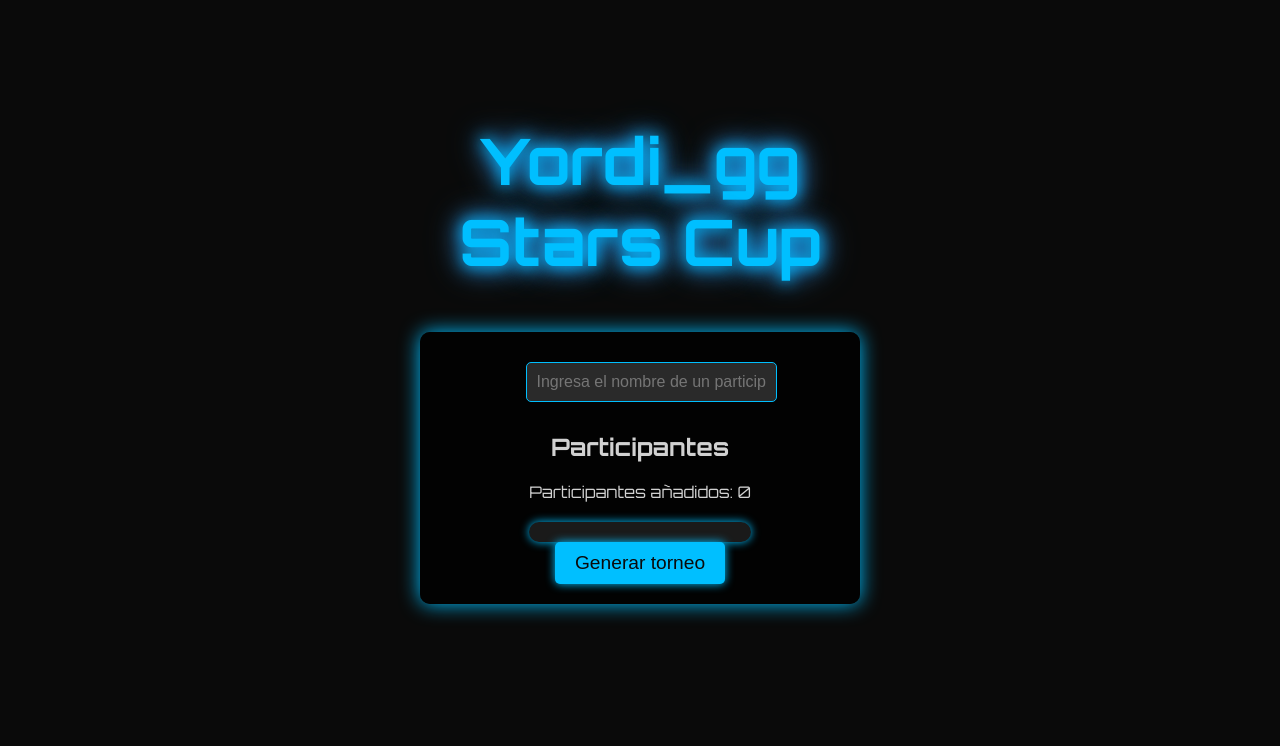
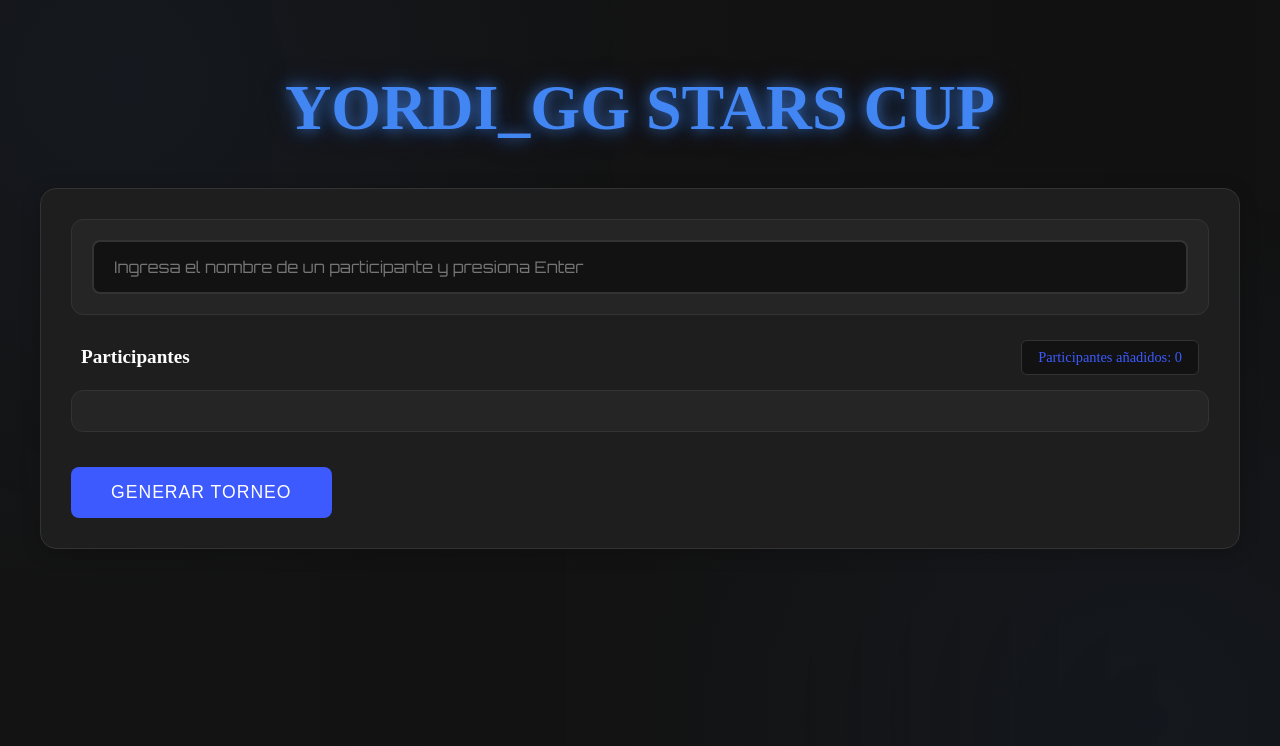
Before and after one commit to Yordigg/Torneo, a plain HTML site: page index.html in a window 1280 px wide. Drawn offline with Linux system fonts and the light colour scheme.

Commit message:
styles.css

```diff
--- a/styles.css
+++ b/styles.css
@@ -1,128 +1,285 @@
-/* Estilos generales */
-body {
-    font-family: 'Orbitron', sans-serif;
-    background-color: #0a0a0a; /* Fondo gris oscuro */
-    color: #d1d1d1; /* Color del texto */
-    margin: 0;
-    padding: 0;
-    display: flex;
-    justify-content: center;
-    align-items: center;
-    min-height: 100vh;
-    flex-direction: column;
+/* Tema de colores oscuro profesional */
+:root {
+    --bg-primary: #121212;
+    --bg-secondary: #1e1e1e;
+    --bg-tertiary: #252525;
+    --accent-primary: #3d5afe;
+    --accent-secondary: #536dfe;
+    --text-primary: #ffffff;
+    --text-secondary: #b3b3b3;
+    --danger: #cf6679;
+    --border-color: #333333;
 }
 
+/* Contenedor principal */
 .container {
-    text-align: center;
+    display: flex;
+    flex-direction: column;
+    align-items: center;
     width: 100%;
-    max-width: 500px; /* Ajustar el ancho máximo del contenedor */
+    max-width: 1400px;
+    margin: 0 auto;
     padding: 20px;
     box-sizing: border-box;
-    margin: 0 auto; /* Asegurar el centrado horizontal */
 }
 
-header {
-    margin-bottom: 50px; /* Mayor espacio debajo del encabezado */
+/* Formulario de torneo */
+.tournament-form {
+    width: 100%;
+    max-width: 1200px;
+    display: flex;
+    flex-direction: column;
+    gap: 25px;
+    background: var(--bg-secondary);
+    border-radius: 16px;
+    padding: 30px;
+    box-sizing: border-box;
+    box-shadow: 0 4px 20px rgba(0, 0, 0, 0.2);
+    border: 1px solid var(--border-color);
+    margin: 0 auto;
 }
 
-h1 {
-    color: #00BFFF; /* Azul brillante */
-    font-size: 4em;
-    text-shadow: 0 0 20px #00BFFF, 0 0 30px #1E90FF, 0 0 40px #4682B4;
-}
-
-.glow {
-    animation: glowAnimation 2s ease-in-out infinite alternate;
-}
-
-@keyframes glowAnimation {
-    from {
-        text-shadow: 0 0 10px #00BFFF, 0 0 20px #1E90FF, 0 0 30px #4682B4;
-    }
-    to {
-        text-shadow: 0 0 20px #00BFFF, 0 0 30px #1E90FF, 0 0 40px #4682B4;
-    }
-}
-
-/* Estilos específicos para el formulario de torneo */
-.tournament-form {
-    background: rgba(0, 0, 0, 0.8);
-    border-radius: 10px;
+/* Sección de entrada */
+.input-section {
+    background: var(--bg-tertiary);
     padding: 20px;
-    box-shadow: 0 0 20px #00BFFF;
-    display: flex;
-    flex-direction: column;
-    align-items: center; /* Centrar el contenido dentro del formulario */
+    border-radius: 12px;
+    border: 1px solid var(--border-color);
     width: 100%;
-    max-width: 400px;
-    margin: 0 auto; /* Asegurar el centrado horizontal */
+    box-sizing: border-box;
 }
 
 .tournament-form input[type="text"] {
     width: 100%;
-    padding: 10px;
-    margin: 10px 0;
-    border: 1px solid #00BFFF;
-    border-radius: 5px;
-    background-color: #2a2a2a; /* Fondo gris oscuro */
-    color: #d1d1d1;
+    padding: 15px 20px;
+    border: 2px solid var(--border-color);
+    border-radius: 8px;
+    background: var(--bg-primary);
+    color: var(--text-primary);
     font-size: 1em;
+    transition: all 0.2s ease;
+    box-sizing: border-box;
+    font-family: 'Orbitron', sans-serif;
 }
 
-.tournament-form button {
-    background: #00BFFF;
-    border: none;
-    padding: 10px 20px;
-    border-radius: 5px;
-    color: #0a0a0a;
-    font-size: 1.2em;
-    cursor: pointer;
-    transition: background 0.3s, transform 0.3s;
-    box-shadow: 0 0 10px #00BFFF;
+.tournament-form input[type="text"]:focus {
+    border-color: var(--accent-primary);
+    box-shadow: 0 0 0 2px rgba(61, 90, 254, 0.2);
+    outline: none;
 }
 
-.tournament-form button:hover {
-    background: #1E90FF;
-    transform: scale(1.05);
+/* Sección de jugadores */
+.players-section {
+    display: flex;
+    flex-direction: column;
+    gap: 15px;
+}
+
+.players-header {
+    display: flex;
+    justify-content: space-between;
+    align-items: center;
+    padding: 0 10px;
+}
+
+.players-header h2 {
+    color: var(--text-primary);
+    margin: 0;
+    font-size: 1.2em;
 }
 
 .players-container {
     display: grid;
-    grid-template-columns: repeat(2, 1fr); /* Dos columnas para mejor distribución */
-    gap: 10px;
-    margin-top: 20px;
-    max-height: 200px; /* Limitar la altura para mejor scroll */
+    grid-template-columns: repeat(auto-fill, minmax(250px, 1fr));
+    gap: 15px;
+    padding: 20px;
+    background: var(--bg-tertiary);
+    border-radius: 12px;
+    max-height: 400px;
     overflow-y: auto;
-    background-color: #1a1a1a; /* Fondo para el recuadro de participantes */
-    padding: 10px;
-    border-radius: 10px;
-    box-shadow: 0 0 10px #00BFFF;
+    border: 1px solid var(--border-color);
 }
 
+/* Tarjetas de jugador */
 .player {
     display: flex;
+    align-items: center;
     justify-content: space-between;
-    align-items: center;
-    background: #1a1a1a;
-    border: 2px solid #00BFFF;
-    border-radius: 5px;
-    padding: 10px;
-    color: #ffffff;
-    box-shadow: 0 0 10px #00BFFF;
-    font-size: 0.9em;
-    word-break: break-word; /* Para manejar nombres largos */
+    background: var(--bg-secondary);
+    padding: 12px 15px;
+    border-radius: 8px;
+    border: 1px solid var(--border-color);
+    transition: all 0.2s ease;
 }
 
-/* Mejorar el scroll */
+.player span {
+    color: var(--text-primary);
+    margin-right: 10px;
+    flex: 1;
+    white-space: nowrap;
+    overflow: hidden;
+    text-overflow: ellipsis;
+}
+
+.player:hover {
+    transform: translateY(-2px);
+    border-color: var(--accent-primary);
+    background: var(--bg-tertiary);
+}
+
+/* Botón eliminar */
+.remove-btn {
+    width: 24px;
+    height: 24px;
+    border-radius: 4px;
+    background: rgba(207, 102, 121, 0.1);
+    color: var(--danger);
+    border: 1px solid var(--danger);
+    display: flex;
+    align-items: center;
+    justify-content: center;
+    cursor: pointer;
+    transition: all 0.2s ease;
+    font-size: 12px;
+}
+
+.remove-btn:hover {
+    background: rgba(207, 102, 121, 0.2);
+    transform: scale(1.05);
+}
+
+/* Contador de participantes */
+.participant-count {
+    color: var(--accent-primary);
+    font-size: 0.9em;
+    padding: 8px 16px;
+    background: var(--bg-primary);
+    border-radius: 6px;
+    border: 1px solid var(--border-color);
+}
+
+/* Botón generar */
+.generate-btn {
+    align-self: center;
+    padding: 15px 40px;
+    background: var(--accent-primary);
+    color: var(--text-primary);
+    border: none;
+    border-radius: 8px;
+    font-size: 1.1em;
+    cursor: pointer;
+    transition: all 0.2s ease;
+    text-transform: uppercase;
+    letter-spacing: 1px;
+    margin-top: 10px;
+}
+
+.generate-btn:hover {
+    background: var(--accent-secondary);
+    transform: translateY(-2px);
+}
+
+/* Scrollbar personalizada */
 .players-container::-webkit-scrollbar {
     width: 8px;
 }
 
-.players-container::-webkit-scrollbar-thumb {
-    background-color: #00BFFF;
-    border-radius: 10px;
+.players-container::-webkit-scrollbar-track {
+    background: var(--bg-primary);
+    border-radius: 4px;
 }
 
-.players-container::-webkit-scrollbar-track {
-    background-color: #1a1a1a;
+.players-container::-webkit-scrollbar-thumb {
+    background: var(--border-color);
+    border-radius: 4px;
 }
+
+.players-container::-webkit-scrollbar-thumb:hover {
+    background: var(--accent-primary);
+}
+
+/* Responsive design */
+@media (max-width: 768px) {
+    .container {
+        padding: 10px;
+    }
+
+    .tournament-form {
+        padding: 20px;
+        margin: 10px;
+    }
+
+    .players-container {
+        grid-template-columns: 1fr;
+        padding: 15px;
+    }
+
+    .generate-btn {
+        width: 100%;
+        padding: 12px 20px;
+    }
+
+    .input-section {
+        padding: 15px;
+    }
+
+    .tournament-form input[type="text"] {
+        padding: 12px 15px;
+        font-size: 0.9em;
+    }
+}
+
+/* Fondo animado */
+body {
+    background: var(--bg-primary);
+    position: relative;
+    overflow-x: hidden;
+}
+
+body::before {
+    content: '';
+    position: fixed;
+    top: 0;
+    left: 0;
+    width: 100%;
+    height: 100%;
+    background:
+        radial-gradient(circle at 10% 10%, rgba(66, 134, 244, 0.05) 0%, transparent 40%),
+        radial-gradient(circle at 90% 90%, rgba(66, 134, 244, 0.05) 0%, transparent 40%),
+        linear-gradient(to right, rgba(30, 30, 30, 0.1) 0%, transparent 100%);
+    animation: gradientMove 15s ease infinite;
+    z-index: -1;
+}
+
+@keyframes gradientMove {
+    0% { background-position: 0% 0%; }
+    50% { background-position: 100% 100%; }
+    100% { background-position: 0% 0%; }
+}
+
+/* Título mejorado */
+h1.glow {
+    color: #4286f4;
+    font-size: 4em;
+    text-transform: uppercase;
+    text-shadow:
+        0 0 10px rgba(66, 134, 244, 0.5),
+        0 0 20px rgba(66, 134, 244, 0.3),
+        0 0 30px rgba(66, 134, 244, 0.2);
+    animation: titlePulse 2s ease-in-out infinite alternate;
+}
+
+@keyframes titlePulse {
+    from {
+        text-shadow:
+            0 0 10px rgba(66, 134, 244, 0.5),
+            0 0 20px rgba(66, 134, 244, 0.3),
+            0 0 30px rgba(66, 134, 244, 0.2);
+    }
+    to {
+        text-shadow:
+            0 0 15px rgba(66, 134, 244, 0.6),
+            0 0 25px rgba(66, 134, 244, 0.4),
+            0 0 35px rgba(66, 134, 244, 0.3);
+    }
+}
```
